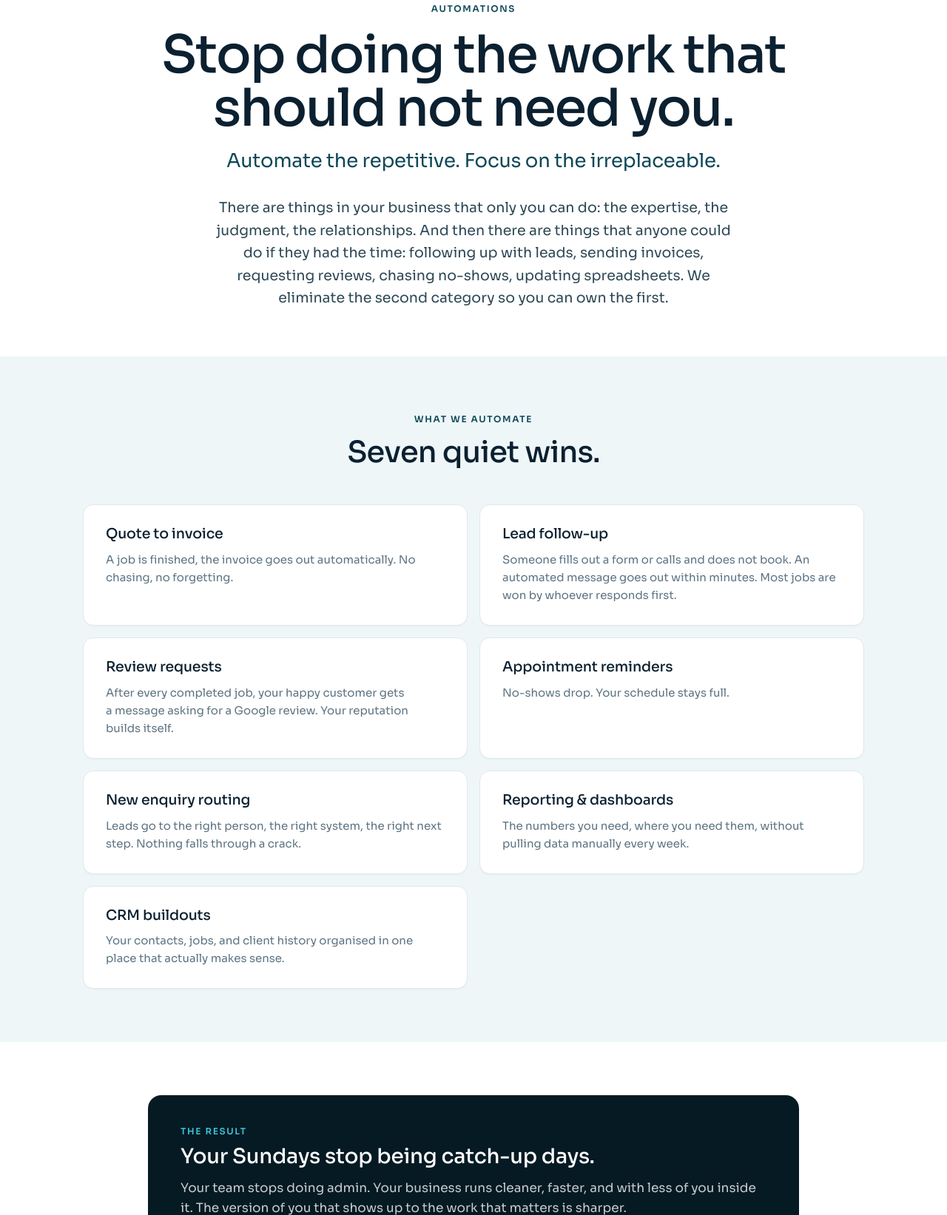
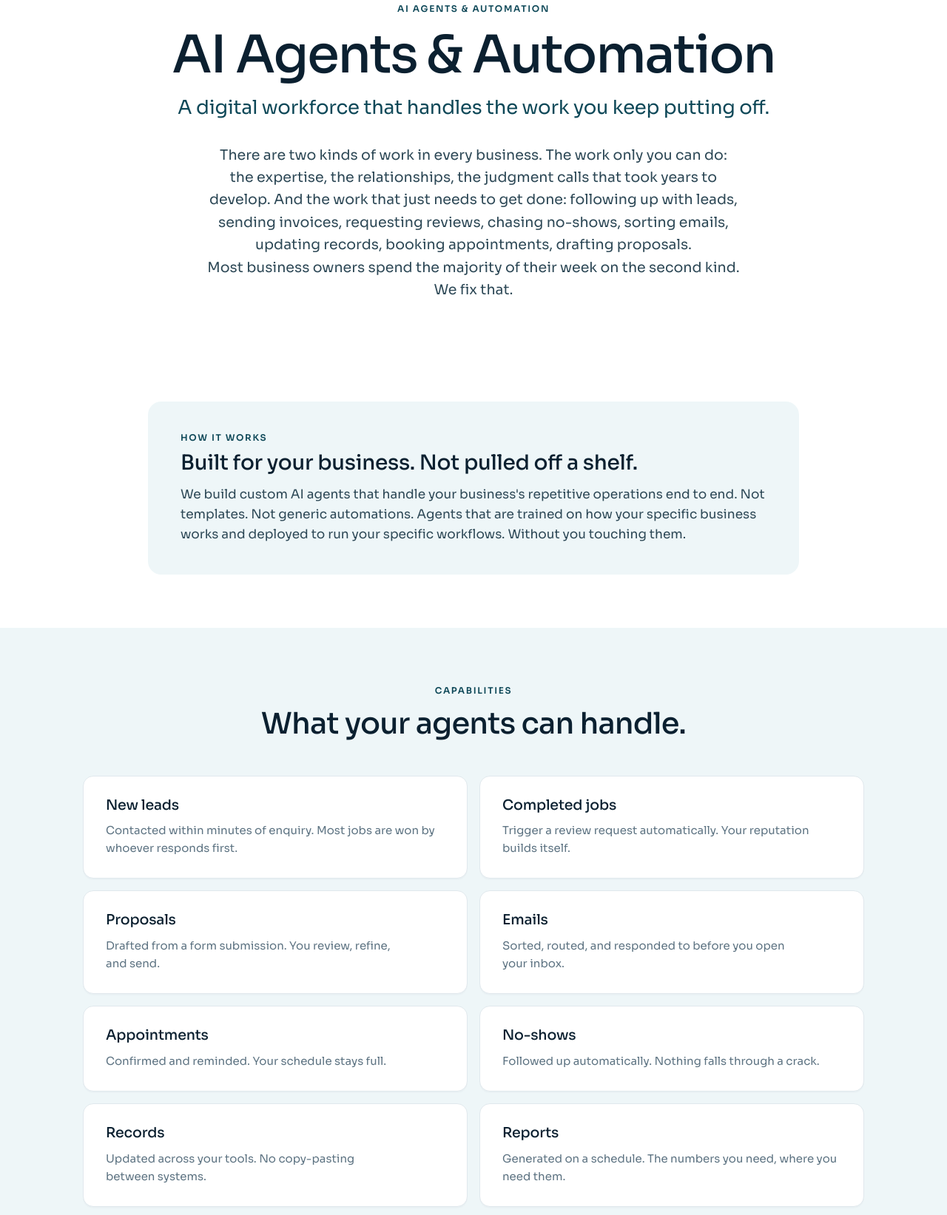
Before and after one commit to thisissahir/alitsky, a website: page services/automations.html in a window 1280 px wide. Shown: the part 175-1818 px from the top of the page at 74% size. Drawn offline with Linux system fonts and the light colour scheme.

Commit message:
Replace Email Triage + ClickUp with single 'AI Agents & Automation' service
Homepage accordion (now 7 services, down from 8):
- Email Triage Automation (row 6) and ClickUp Workflow Organisation
  (row 7) removed
- Replaced with new 'AI Agents & Automation' row (bot icon, $1,200-$3,500
  one-time + $300-$600/mo). Expanded copy spans 5 paragraphs covering
  the two-kinds-of-work setup, what the agents handle, and the result.
- HubSpot CRM Buildout renumbered from svc-8 to svc-7
- Subhead 'Eight ways...' -> 'Seven ways...'

Bundles:
- Bundle 2 (Automation): swapped Email Triage Automation for AI Agents
  & Automation. Description updated: 'AI agents run your follow-ups,
  reminders, and admin in the background' replaces 'Your inbox sorts
  itself'. Pricing left at $2,500-$5,000 / $500-$900 mo (bundle math
  still within range with the new component).
- Bundle 3 (Complete OS): dropped Email Triage and ClickUp, added AI
  Agents & Automation (8 line items -> 7). Description tightened to
  call out AI agents running the workflows. Pricing untouched.

/services/automations.html — full rewrite:
- Title: 'AI Agents & Automation | A Light in the Sky', meta description
  refreshed
- Hero: eyebrow + h1 'AI Agents & Automation', subhead 'A digital
  workforce that handles the work you keep putting off.'
- Opening: first two paragraphs of the new copy
- New 'How it works' callout: the 'custom AI agents... not templates'
  paragraph as a centered white callout
- Capabilities grid: 8 cards (New leads, Completed jobs, Proposals,
  Emails, Appointments, No-shows, Records, Reports) with concise
  descriptions derived from the user's exact wording
- Result callout (ink): 'A business that operates at a higher level
  without hiring more people.'
- CTA: 'Ready to build your digital workforce?' / 'Talk to us'

Sitewide:
- Footer 'What we build' column: Automations -> AI Agents & Automation
- Nav dropdown menu: Automations -> AI Agents & Automation
- Both updated in all 11 pages via single replace_all per file
- URL slug /services/automations preserved (user's instruction)
- Em dashes in the new copy converted per the sitewide rule

```diff
--- a/services/automations.html
+++ b/services/automations.html
@@ -2,9 +2,9 @@
 <html lang="en">
 <head>
   <meta charset="utf-8">
-  <title>Automations | A Light in the Sky</title>
+  <title>AI Agents &amp; Automation | A Light in the Sky</title>
   <meta name="viewport" content="width=device-width, initial-scale=1">
-  <meta name="description" content="Quietly automate quote-to-invoice, review requests, lead follow-ups, no-shows, and reporting. Get your Sundays back.">
+  <meta name="description" content="Custom AI agents that handle your business's repetitive operations end to end. New leads, follow-ups, proposals, reviews, records, reports, all without you in the loop.">
   <meta name="theme-color" content="#051a23">
   <link rel="icon" type="image/svg+xml" href="/assets/logo-mark-small.svg">
   <link rel="stylesheet" href="/colors_and_type.css">
@@ -27,7 +27,7 @@
               <a href="/services/websites">Websites</a>
               <a href="/services/ai-receptionist">AI Receptionists &amp; Chatbots</a>
               <a href="/services/ai-seo">AI SEO &amp; GEO</a>
-              <a href="/services/automations">Automations</a>
+              <a href="/services/automations">AI Agents &amp; Automation</a>
               <a href="/services/analysis">Business Analysis</a>
             </div>
           </div>
@@ -43,57 +43,76 @@
   <!-- ============ HERO ============ -->
   <section class="page-hero">
     <div class="container">
-      <span class="eyebrow">Automations</span>
-      <h1>Stop doing the work that should not need you.</h1>
-      <p class="subhead">Automate the repetitive. Focus on the irreplaceable.</p>
+      <span class="eyebrow">AI Agents &amp; Automation</span>
+      <h1>AI Agents &amp; Automation</h1>
+      <p class="subhead">A digital workforce that handles the work you keep putting off.</p>
       <p class="opening">
-        There are things in your business that only you can do: the expertise, the judgment, the relationships. And then there are things that anyone could do if they had the time: following up with leads, sending invoices, requesting reviews, chasing no-shows, updating spreadsheets. We eliminate the second category so you can own the first.
+        There are two kinds of work in every business. The work only you can do: the expertise, the relationships, the judgment calls that took years to develop. And the work that just needs to get done: following up with leads, sending invoices, requesting reviews, chasing no-shows, sorting emails, updating records, booking appointments, drafting proposals.
+      </p>
+      <p class="opening">
+        Most business owners spend the majority of their week on the second kind. We fix that.
       </p>
     </div>
   </section>
 
-  <!-- ============ COVERAGE ============ -->
+  <!-- ============ HOW WE BUILD IT ============ -->
+  <section class="page-section">
+    <div class="container">
+      <div class="callout">
+        <span class="eyebrow">How it works</span>
+        <h3>Built for your business. Not pulled off a shelf.</h3>
+        <p>We build custom AI agents that handle your business's repetitive operations end to end. Not templates. Not generic automations. Agents that are trained on how your specific business works and deployed to run your specific workflows. Without you touching them.</p>
+      </div>
+    </div>
+  </section>
+
+  <!-- ============ CAPABILITIES ============ -->
   <section class="page-section surface">
     <div class="container">
       <div class="page-section-head center">
-        <span class="eyebrow">What we automate</span>
-        <h2>Seven quiet wins.</h2>
+        <span class="eyebrow">Capabilities</span>
+        <h2>What your agents can handle.</h2>
       </div>
       <div class="coverage-grid">
 
         <div class="coverage-card">
-          <h3>Quote to invoice</h3>
-          <p>A job is finished, the invoice goes out automatically. No chasing, no forgetting.</p>
+          <h3>New leads</h3>
+          <p>Contacted within minutes of enquiry. Most jobs are won by whoever responds first.</p>
         </div>
 
         <div class="coverage-card">
-          <h3>Lead follow-up</h3>
-          <p>Someone fills out a form or calls and does not book. An automated message goes out within minutes. Most jobs are won by whoever responds first.</p>
+          <h3>Completed jobs</h3>
+          <p>Trigger a review request automatically. Your reputation builds itself.</p>
         </div>
 
         <div class="coverage-card">
-          <h3>Review requests</h3>
-          <p>After every completed job, your happy customer gets a message asking for a Google review. Your reputation builds itself.</p>
+          <h3>Proposals</h3>
+          <p>Drafted from a form submission. You review, refine, and send.</p>
         </div>
 
         <div class="coverage-card">
-          <h3>Appointment reminders</h3>
-          <p>No-shows drop. Your schedule stays full.</p>
+          <h3>Emails</h3>
+          <p>Sorted, routed, and responded to before you open your inbox.</p>
         </div>
 
         <div class="coverage-card">
-          <h3>New enquiry routing</h3>
-          <p>Leads go to the right person, the right system, the right next step. Nothing falls through a crack.</p>
+          <h3>Appointments</h3>
+          <p>Confirmed and reminded. Your schedule stays full.</p>
         </div>
 
         <div class="coverage-card">
-          <h3>Reporting &amp; dashboards</h3>
-          <p>The numbers you need, where you need them, without pulling data manually every week.</p>
+          <h3>No-shows</h3>
+          <p>Followed up automatically. Nothing falls through a crack.</p>
         </div>
 
         <div class="coverage-card">
-          <h3>CRM buildouts</h3>
-          <p>Your contacts, jobs, and client history organised in one place that actually makes sense.</p>
+          <h3>Records</h3>
+          <p>Updated across your tools. No copy-pasting between systems.</p>
+        </div>
+
+        <div class="coverage-card">
+          <h3>Reports</h3>
+          <p>Generated on a schedule. The numbers you need, where you need them.</p>
         </div>
 
       </div>
@@ -105,8 +124,8 @@
     <div class="container">
       <div class="callout ink">
         <span class="eyebrow">The result</span>
-        <h3>Your Sundays stop being catch-up days.</h3>
-        <p>Your team stops doing admin. Your business runs cleaner, faster, and with less of you inside it. The version of you that shows up to the work that matters is sharper.</p>
+        <h3>A business that operates at a higher level without hiring more people.</h3>
+        <p>One where your time goes entirely to the work that actually needs you, and everything else runs quietly in the background. The monthly retainer covers ongoing monitoring, agent retraining, and expanding the system as your business grows.</p>
       </div>
     </div>
   </section>
@@ -115,9 +134,9 @@
   <section class="cta">
     <div class="container cta-inner">
       <img src="/assets/logo-mark-reverse.svg" alt="" width="64" height="64" class="cta-mark">
-      <h2>Ready to get your time back?</h2>
+      <h2>Ready to build your digital workforce?</h2>
       <p>One honest conversation. No pitch until we know what you need.</p>
-      <a href="/audit" class="btn btn-primary btn-lg">Let's talk →</a>
+      <a href="/audit" class="btn btn-primary btn-lg">Talk to us →</a>
     </div>
   </section>
 
@@ -140,7 +159,7 @@
             <li><a href="/services/websites">Websites</a></li>
             <li><a href="/services/ai-receptionist">AI Receptionists &amp; Chatbots</a></li>
             <li><a href="/services/ai-seo">AI SEO &amp; GEO</a></li>
-            <li><a href="/services/automations">Automations</a></li>
+            <li><a href="/services/automations">AI Agents &amp; Automation</a></li>
             <li><a href="/services/analysis">Business Analysis</a></li>
           </ul>
         </div>
```
Also changed, not shown: about.html (+2 -2 lines), audit.html (+2 -2 lines), case-studies.html (+2 -2 lines), index.html (+20 -40 lines), pricing.html (+2 -2 lines), services/ai-receptionist.html (+2 -2 lines), services/ai-seo.html (+2 -2 lines), services/analysis.html (+2 -2 lines), services/websites.html (+2 -2 lines), thank-you.html (+2 -2 lines).
